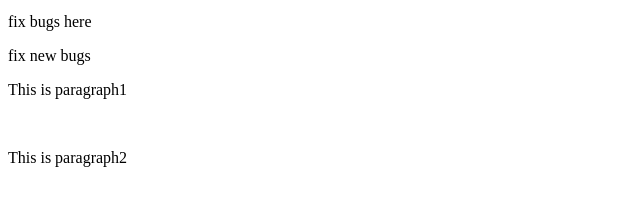
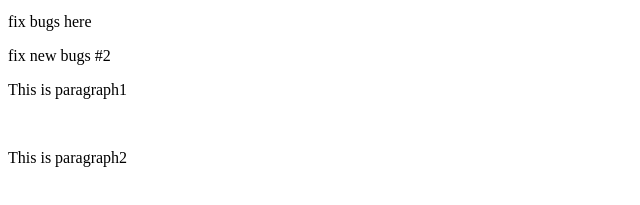
Before and after one commit to Phoom-PS/sample_git2, a plain HTML site: page index.html in a window 1280 px wide. Shown: the part 283-488 px from the top of the page, 0-640 px from the left. Drawn offline with Linux system fonts and the light colour scheme.

Commit message:
fix bug #2

```diff
--- a/index.html
+++ b/index.html
@@ -7,7 +7,7 @@
 <h1>This is another new feature</h1>
 <p>This is new content</p>
 <p>fix bugs here</p>
-<p>fix new bugs</p>
+<p>fix new bugs #2</p>
 <p>This is paragraph1</p>
 <p>This is paragraph2</p>
 </body>
```
